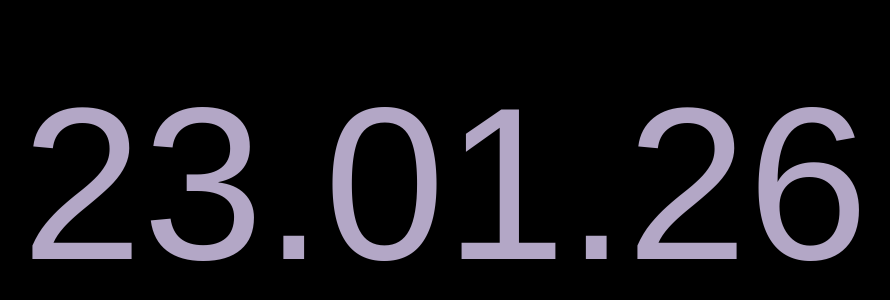
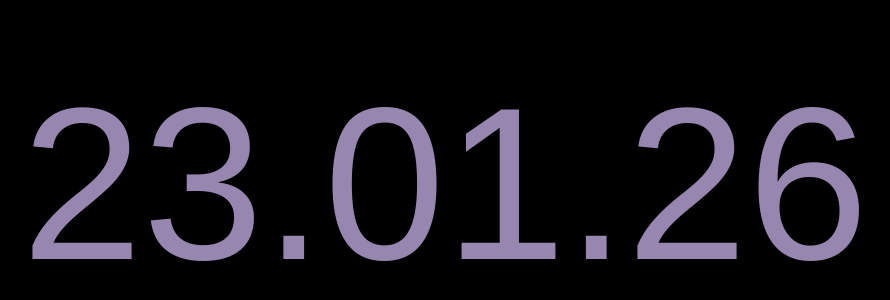
Before and after one commit to GorillaLilla/ComingSoon, a plain HTML site: page index.html in a window 1280 px wide. Shown: the part 216-516 px from the top of the page, without its empty margins (195-1085 px from the left). Drawn offline with Linux system fonts and the light colour scheme; a web font is replaced by a local one.

Commit message:
Update index.html

```diff
--- a/index.html
+++ b/index.html
@@ -13,7 +13,7 @@
       align-items: center;
       justify-content: center;
       background: #000;
-      color: #b3a7c6;
+      color: #9787b0;
       font-family: "BBH Sans Hegarty", sans-serif;
       text-align: center;
     }
```
